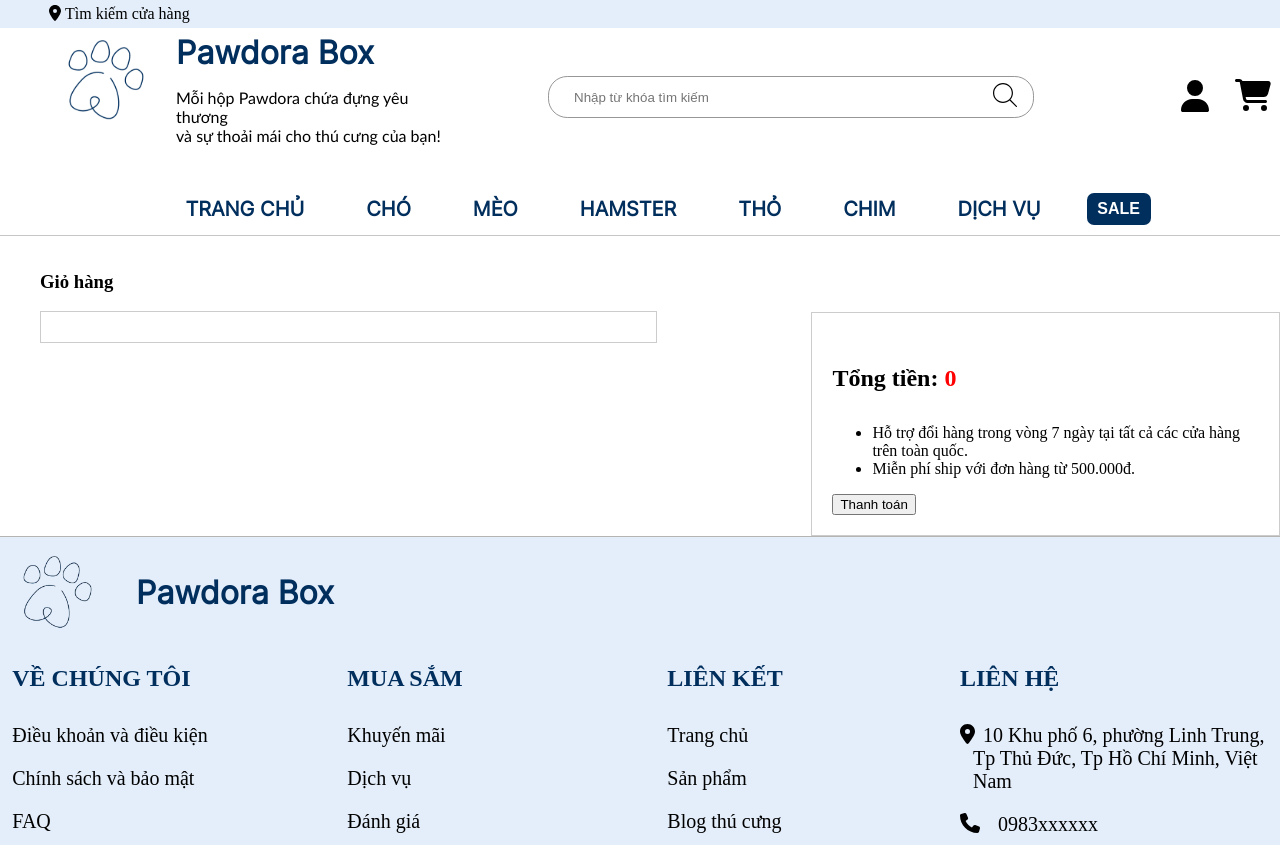
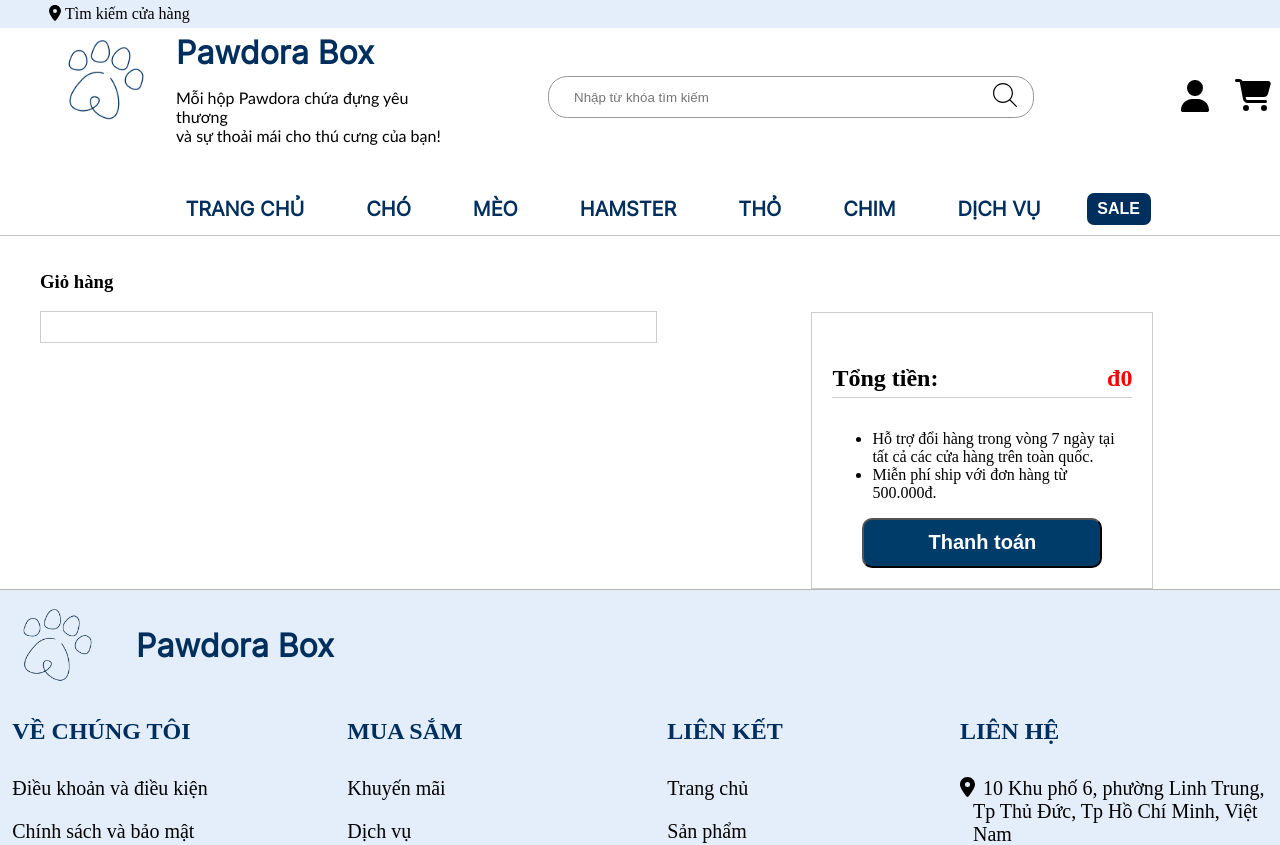
Before and after one commit to YaseiTanuki/Pawdora-Box, a React (Vite) app: page /cart in a window 1280 px wide. Shown: the top 845 px of the page. Built offline with nearby package versions, Linux system fonts and the light colour scheme.

Commit message:
add price

```diff
--- a/src/pages/cart/cart.jsx
+++ b/src/pages/cart/cart.jsx
@@ -74,12 +74,12 @@ const CartPage = () => {
             </section>
             <section className="total">
                 <article className="total-detail-container">
-                    <h1><span className="not-red">Tổng tiền:</span> {totalPrice}</h1>
+                    <h1><span className="not-red">Tổng tiền:</span> <span>đ{totalPrice}</span></h1>
                     <ul>
                         <li>Hỗ trợ đổi hàng trong vòng 7 ngày tại tất cả các cửa hàng trên toàn quốc.</li>
                         <li>Miễn phí ship với đơn hàng từ 500.000đ.</li>
                     </ul>
-                    <button>Thanh toán</button>
+                    <button className="pay-button">Thanh toán</button>
                 </article>
             </section>
         </section>
--- a/src/pages/cart/cart.scss
+++ b/src/pages/cart/cart.scss
@@ -45,7 +45,7 @@
         .total-detail-container {
             margin-top: 60px;
             border: 1px solid #ccc;
-            max-width: 500px;
+            width: 300px;
             padding: 20px;
 
             h1{
@@ -53,6 +53,22 @@
                 .not-red {
                     color:black
                 }
+
+                display: flex;
+                justify-content: space-between;
+                padding-bottom: 5px;
+                border-bottom: 1px solid #ccc;
+            }
+
+            .pay-button {
+                width: 80%;
+                height: 50px;
+                border-radius: 10px;
+                background-color: #003c6a;
+                color: white;
+                font-size: 20px;
+                font-weight: bold;
+                margin-left: 10%;
             }
 
         }
```
